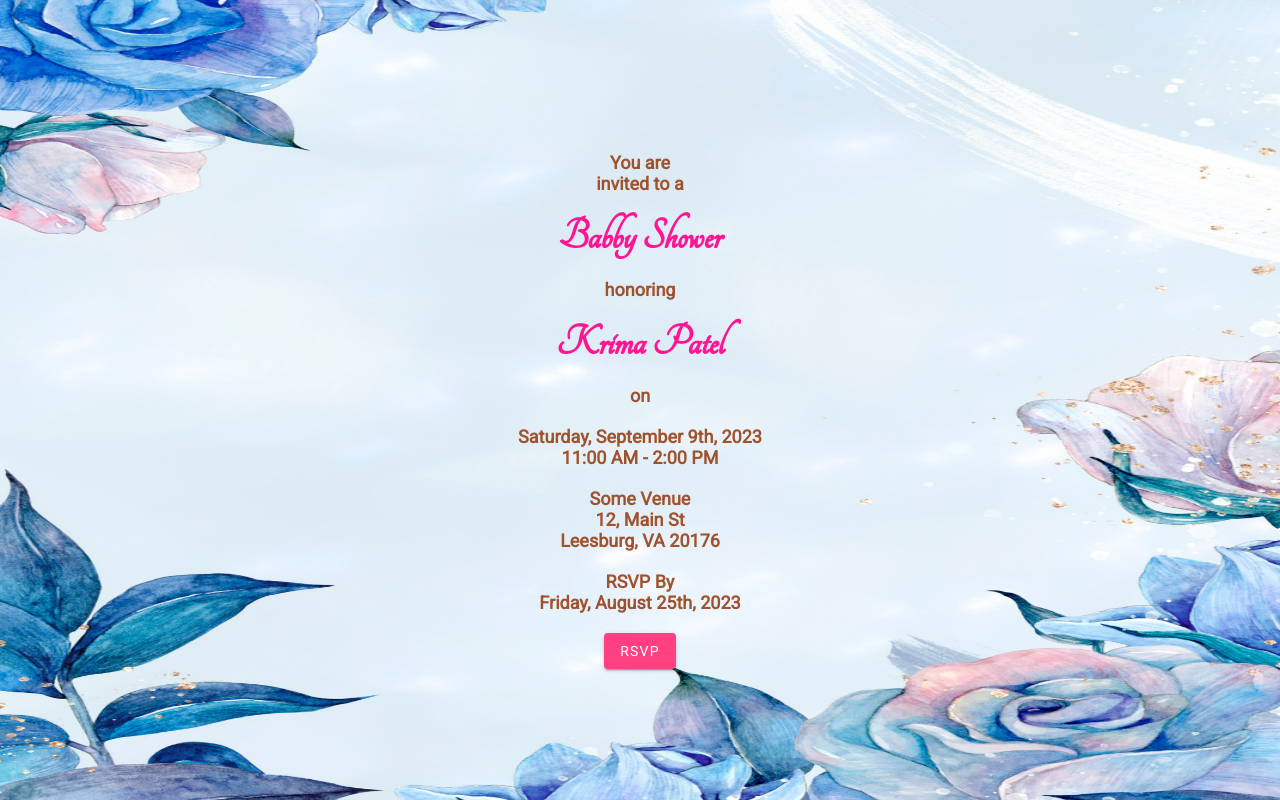
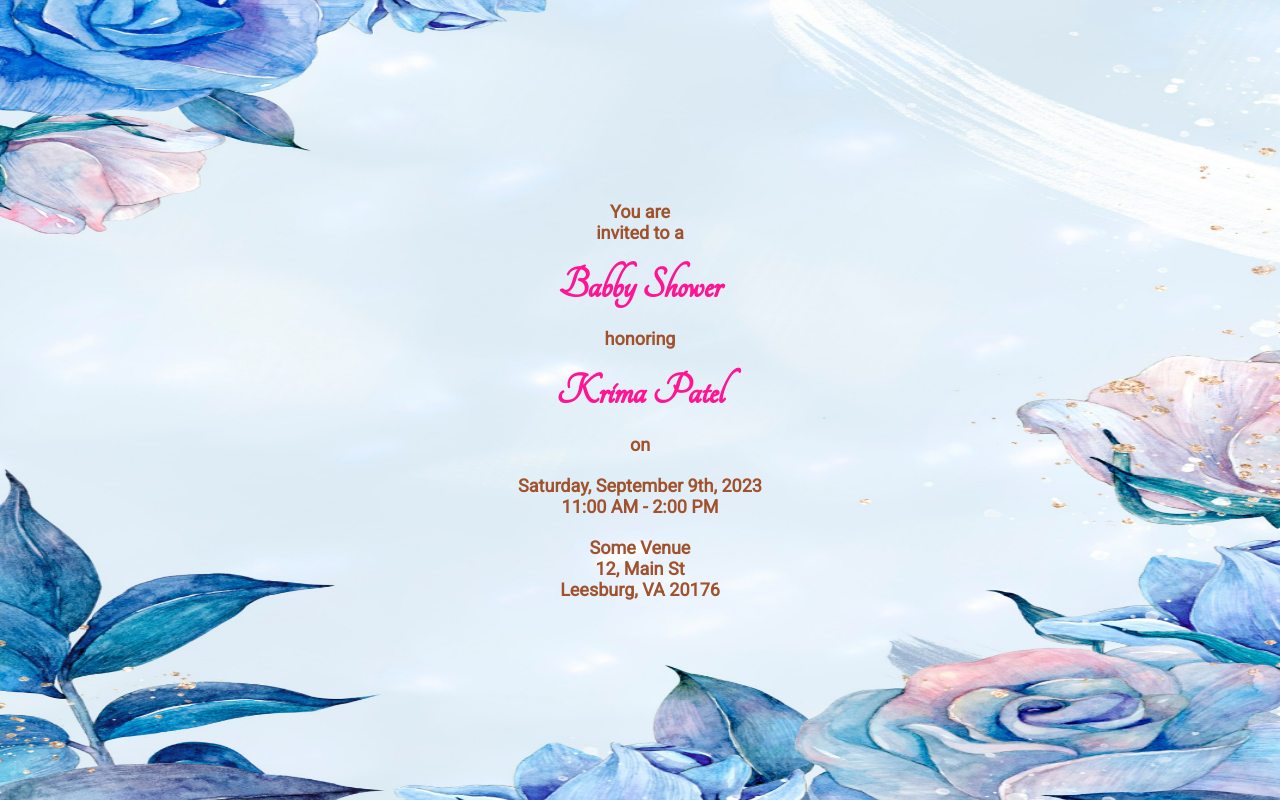
Before and after one commit to nirajraja/krimasbabyshower, an Angular app: page /rsvp in a window 1280 px wide. Built offline with nearby package versions, Linux system fonts and the light colour scheme; a web font is replaced by a local one.

Commit message:
Updated logic for rsvp button

```diff
--- a/src/app/components/rsvp/rsvp.component.css
+++ b/src/app/components/rsvp/rsvp.component.css
@@ -64,3 +64,10 @@
   color: deeppink;
   font-weight: bold;
 }
+
+.post-confirmation-message {
+  font-family: Roboto;
+  font-size: 18px;
+  color: rgb(2, 252, 35);
+  font-weight: bold;
+}
--- a/src/app/components/rsvp/rsvp.component.html
+++ b/src/app/components/rsvp/rsvp.component.html
@@ -31,13 +31,19 @@
                     <span class="font-family-common">12, Main St</span>
                     <span class="font-family-common">Leesburg, VA 20176</span>
                 </div>
-                <div class="display-grid font-family-common common-margin">
+                <div *ngIf="hideRsvpButtonForExternalRegion" class="display-grid font-family-common common-margin">
                     <span>RSVP By</span>
                     <span>Friday, August 25th, 2023</span>
                 </div>
-                <div>
-                    <button [disabled]="disableRsvp" mat-raised-button color="accent" (click)="openRsvpDialog()" >RSVP</button>
+                <div *ngIf="hideRsvpButtonForExternalRegion">
+                    <button *ngIf="!disableRsvp" mat-raised-button color="accent"
+                        (click)="openRsvpDialog()">RSVP</button>
                     <!-- <button *ngIf="disableRsvp" mat-raised-button color="accent" (click)="openRsvpDialog()">RSVP</button> -->
+                </div>
+                <div class="display-grid" *ngIf="hideRsvpButtonForExternalRegion">
+                    <span *ngIf="disableRsvp" class="post-confirmation-message">Thank you for confirming</span>
+                    <span *ngIf="disableRsvp" class="post-confirmation-message">your
+                        RSVP.</span>
                 </div>
             </div>
         </div>
--- a/src/app/components/rsvp/rsvp.component.ts
+++ b/src/app/components/rsvp/rsvp.component.ts
@@ -1,4 +1,4 @@
-import { Component } from '@angular/core';
+import { Component, OnInit } from '@angular/core';
 import { MatDialog } from '@angular/material/dialog';
 import { RsvpService } from 'src/app/services/rsvp.service';
 import { RsvpFormComponent } from './rsvp-form/rsvp-form.component';
@@ -8,15 +8,24 @@ import { RsvpFormComponent } from './rsvp-form/rsvp-form.component';
   templateUrl: './rsvp.component.html',
   styleUrls: ['./rsvp.component.css']
 })
-export class RsvpComponent {
-
-  disableRsvp:boolean = false;
-  constructor(public dialog: MatDialog, private rsvpService:RsvpService) {
+export class RsvpComponent implements OnInit {
+  allowedRsvpRegion: string[] = ['AMERICA'];
+  disableRsvp: boolean = false;
+  hideRsvpButtonForExternalRegion: boolean = false;
+  constructor(public dialog: MatDialog, private rsvpService: RsvpService) {
+  }
+  ngOnInit(): void {
     this.rsvpService.disableRsvpButttonEvent.subscribe({
-      next: (n: boolean)=>{
+      next: (n: boolean) => {
+        console.log('RsvpComponent rsvp n: ', n);
         this.disableRsvp = n;
       }
-    })
+    });
+    let timezone: string = Intl.DateTimeFormat().resolvedOptions().timeZone;
+    console.log('RsvpComponent rsvp timezone: ', timezone);
+    let continent: string = timezone.split('/')[0];
+    console.log('RsvpComponent rsvp timezone: ', continent);
+    this.hideRsvpButtonForExternalRegion = this.allowedRsvpRegion.includes(continent.toUpperCase()) ? true : false;
   }
 
   openRsvpDialog() {
--- a/src/app/services/rsvp.service.ts
+++ b/src/app/services/rsvp.service.ts
@@ -7,16 +7,18 @@ import { RsvpInfo } from '../components/rsvp/rsvp-form/rsvp-form.component';
   providedIn: 'root'
 })
 export class RsvpService {
-@Output()
-disableRsvpButttonEvent: EventEmitter<any> = new EventEmitter();
+  @Output()
+  disableRsvpButttonEvent: EventEmitter<any> = new EventEmitter();
 
-  constructor(private http:HttpClientModule) { }
+  constructor(private http: HttpClientModule) { }
 
-  postRsvp(info:RsvpInfo){
+  postRsvp(info: RsvpInfo) {
     return of('Success');
   }
 
   disableRSVPbutton() {
-    this.disableRsvpButttonEvent.next({data: true});
+
+    console.log('RsvpService disableRSVPbutton n: ', true);
+    this.disableRsvpButttonEvent.next({ data: true });
   }
 }
```
